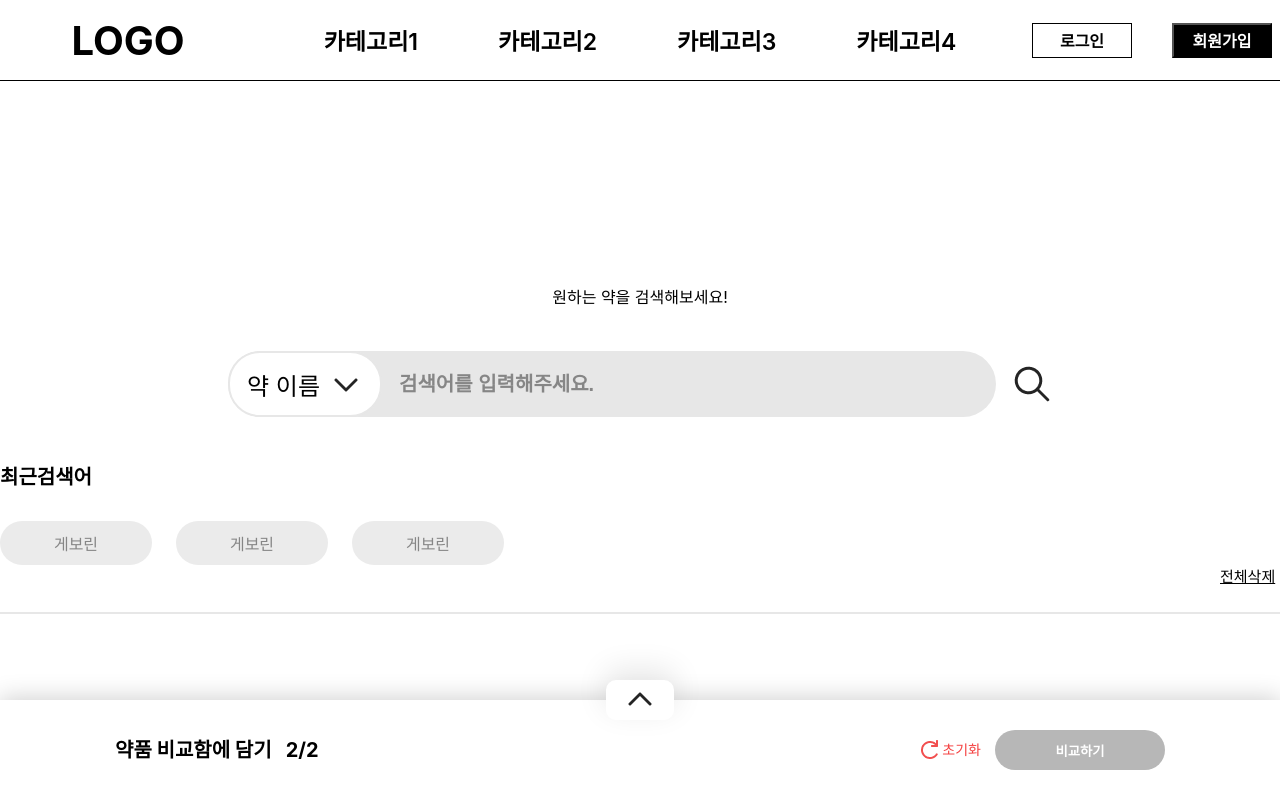
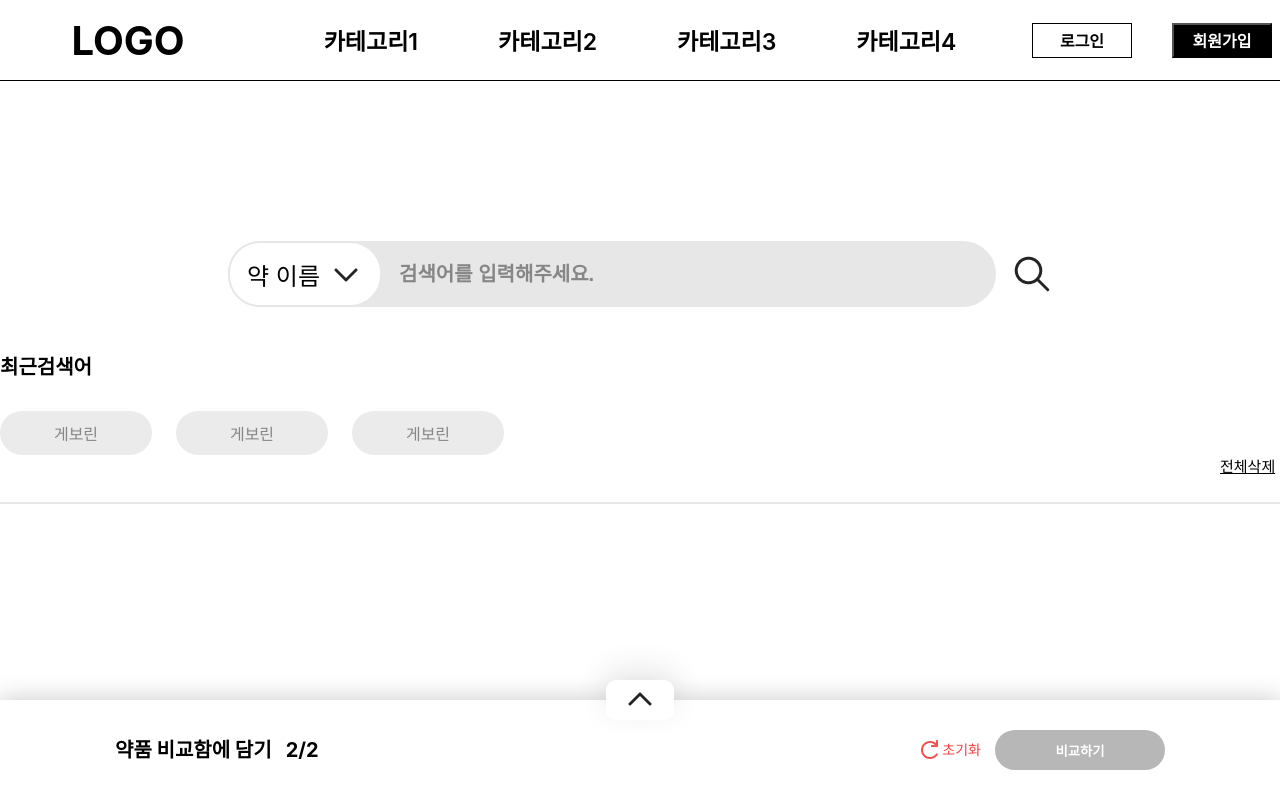
Before and after one commit to E-GaeMuYac/FE, a React (Create React App) app: page /search in a window 1280 px wide. Built offline with nearby package versions, Linux system fonts and the light colour scheme.

Commit message:
FEAT: input에 쓴 글을 바로 삭제할 수 있는 버튼 추가

```diff
--- a/src/pages/Search.jsx
+++ b/src/pages/Search.jsx
@@ -8,7 +8,7 @@ const Search = () => {
   //약 검색 종류 데이터 모음
   const [searchSortList, setSearchSortList] = useState([
     '약 이름',
-    '약 성분',
+    '약 효능',
     '약 분류',
   ]);
   const [searchKinds, setSearchKinds] = useState('약 이름');
@@ -18,6 +18,8 @@ const Search = () => {
   //약 검색 input 용 데이터모음
   const [inputValue, setInputValue] = useState('');
   const [searchedWord, setSearchedWord] = useState('');
+
+  const [isActiveDeleteBtn, setIsActiveDeleteBtn] = useState(false);
 
   const searchSortRemove = () => {
     setIsOpenSearchSort(false);
@@ -39,8 +41,8 @@ const Search = () => {
   useEffect(() => {
     if (searchKinds === '약 이름') {
       setSearchKindsCode('itemName');
-    } else if (searchKinds === '약 성분') {
-      setSearchKindsCode('materialName');
+    } else if (searchKinds === '약 효능') {
+      setSearchKindsCode('eeDocData');
     } else if (searchKinds === '약 분류') {
       setSearchKindsCode('productType');
     }
@@ -50,6 +52,18 @@ const Search = () => {
   const changeInputValue = ({ target: { value } }) => {
     setInputValue(value);
   };
+  // input에 적은 글 삭제
+  const deleteSearchValue = () => {
+    setInputValue('');
+  };
+
+  useEffect(() => {
+    if (inputValue.length > 0) {
+      setIsActiveDeleteBtn(true);
+    } else {
+      setIsActiveDeleteBtn(false);
+    }
+  }, [inputValue]);
 
   //서치 시작
   const doingSearch = async () => {
@@ -62,17 +76,14 @@ const Search = () => {
             `);
       console.log(data);
     }
-    setInputValue('');
+    deleteSearchValue();
   };
 
   return (
     <Wrap>
-      {!searchedWord ? (
-        <SearchCommentWrap>
-          <div>원하는 약을 검색해보세요!</div>
-        </SearchCommentWrap>
-      ) : null}
-      <SearchBarWrap isOpenSearchSort={isOpenSearchSort}>
+      <SearchBarWrap
+        isOpenSearchSort={isOpenSearchSort}
+        isActiveDeleteBtn={isActiveDeleteBtn}>
         <div className='searchBar'>
           <div className='searchSortWrap'>
             <div className='searchSortHeaderWrap' onClick={searchSortOpen}>
@@ -114,6 +125,11 @@ const Search = () => {
               }
             }}
           />
+          <div className='deleteSearchInputValue'>
+            <div
+              className='deleteSearchInputValueBtn'
+              onClick={deleteSearchValue}></div>
+          </div>
         </div>
         <div className='searchBtn' onClick={doingSearch}></div>
       </SearchBarWrap>
@@ -161,12 +177,6 @@ const Search = () => {
 
 const Wrap = styled.div`
   padding-top: 100px;
-`;
-const SearchCommentWrap = styled.div`
-  height: 110px;
-  display: flex;
-  align-items: center;
-  justify-content: center;
 `;
 const SearchBarWrap = styled.div`
   margin: 0 auto 46px;
@@ -235,6 +245,7 @@ const SearchBarWrap = styled.div`
     background-position: center;
   }
   .searchinput {
+    width: 600px;
     font-size: 20px;
     font-weight: bold;
     line-height: 100%;
@@ -244,6 +255,23 @@ const SearchBarWrap = styled.div`
   }
   .searchinput::placeholder {
     color: #868686;
+  }
+  .deleteSearchInputValue {
+    flex-grow: 1;
+    height: 62px;
+    display: flex;
+    align-items: center;
+    justify-content: center;
+  }
+  .deleteSearchInputValueBtn {
+    display: ${({ isActiveDeleteBtn }) =>
+      isActiveDeleteBtn ? 'blick' : 'none'};
+    width: 24px;
+    height: 24px;
+    background-image: url('/assets/image/icon_delete1.png');
+    background-size: cover;
+    background-position: center;
+    cursor: pointer;
   }
   .searchBtn {
     width: 42px;
```
Also changed, not shown: public/assets/image/icon_delete1.png (added).
